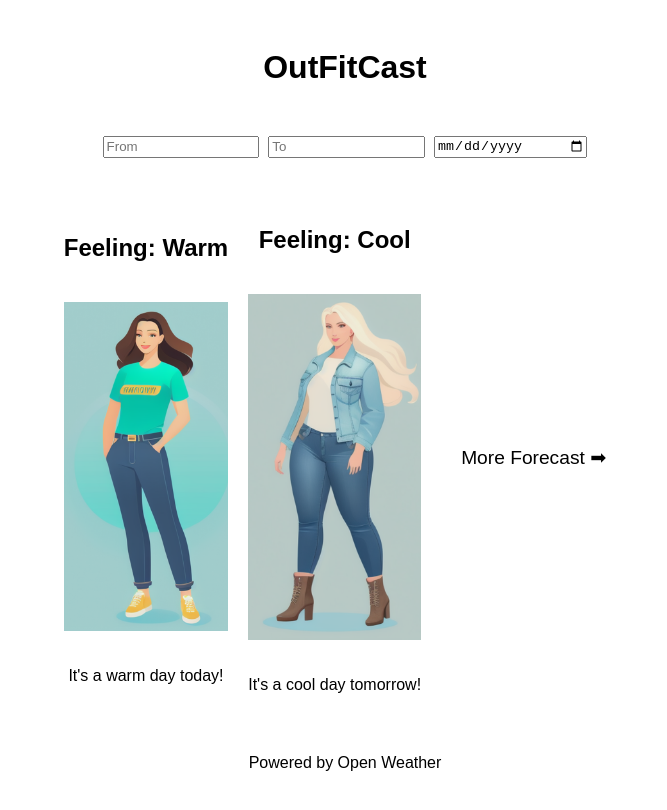
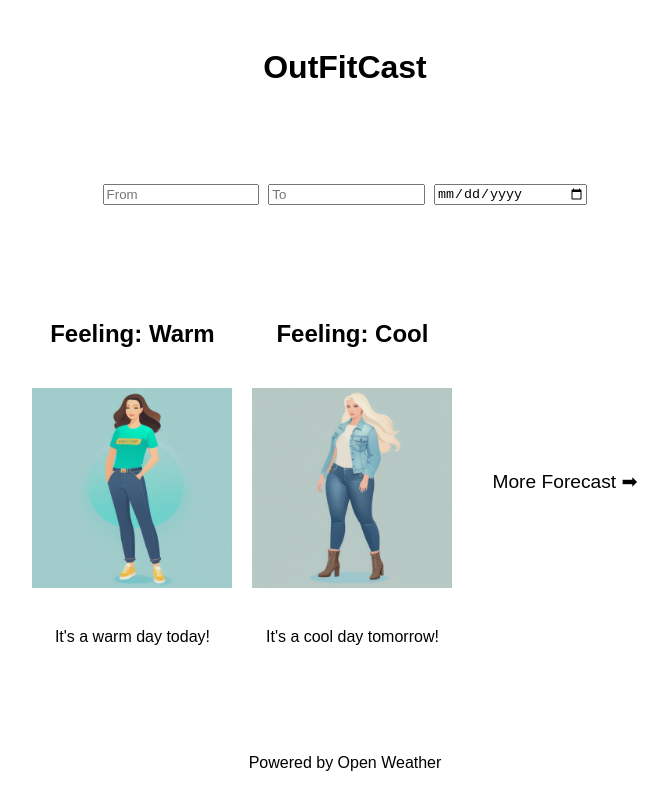
Before and after one commit to taekim-dev/outfit-cast, a Vue app: page / in a window 1280 px wide. Shown: the top 810 px of the page, without its empty margins (295-962 px from the left). Built offline with nearby package versions, Linux system fonts and the light colour scheme.

Commit message:
image ratio fix

```diff
--- a/src/components/WeatherDisplay.vue
+++ b/src/components/WeatherDisplay.vue
@@ -11,14 +11,12 @@
     <p>{{ weatherDescription }}</p>
   </div>
 </template>
-
 <script>
 export default {
   name: "WeatherDisplay",
   props: ["weatherCategory", "avatarImage", "weatherDescription"],
 };
 </script>
-
 <style scoped>
 .weather-display {
   display: flex;
@@ -31,14 +29,13 @@ export default {
 
 .avatar-wrapper {
   width: 100%;
-  padding-bottom: 200%;
   position: relative;
 }
 
 .avatar {
-  position: absolute;
-  object-fit: cover;
-  width: 100%;
-  height: 100%;
+  width: auto;
+  height: auto;
+  max-width: 100%;
+  max-height: 100%;
 }
 </style>
```
